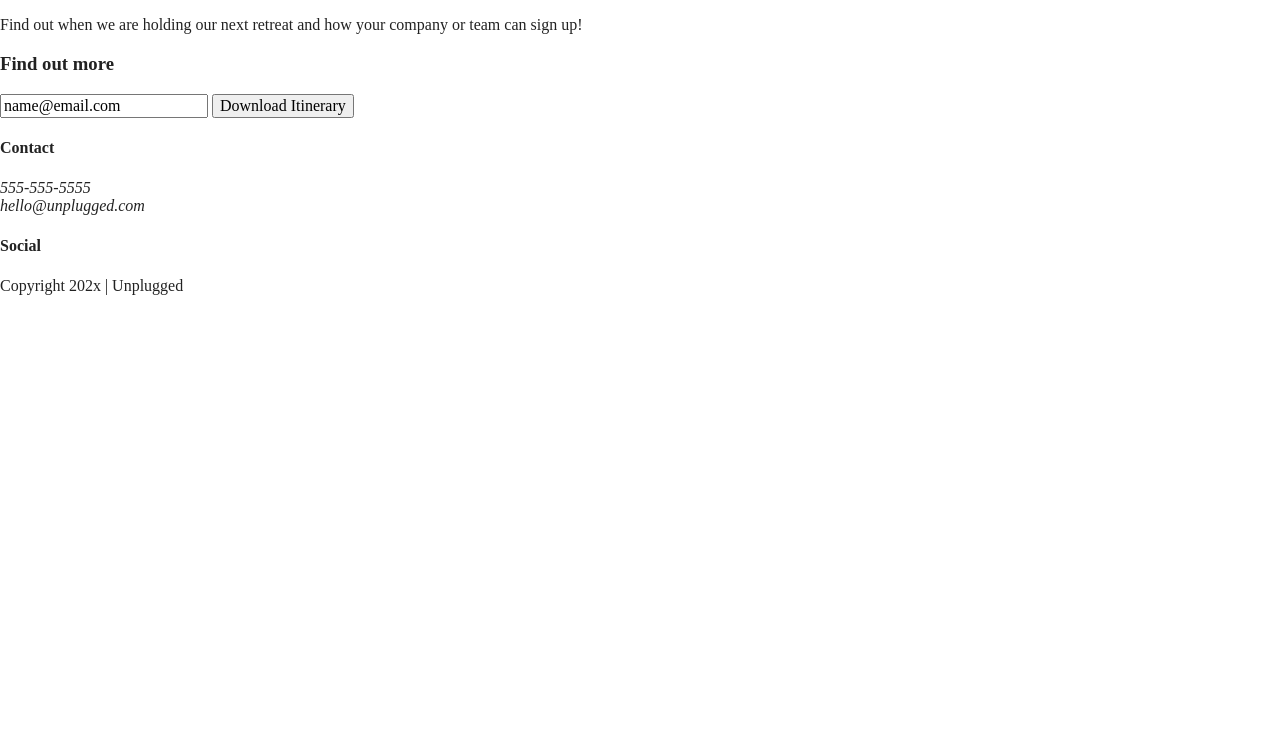
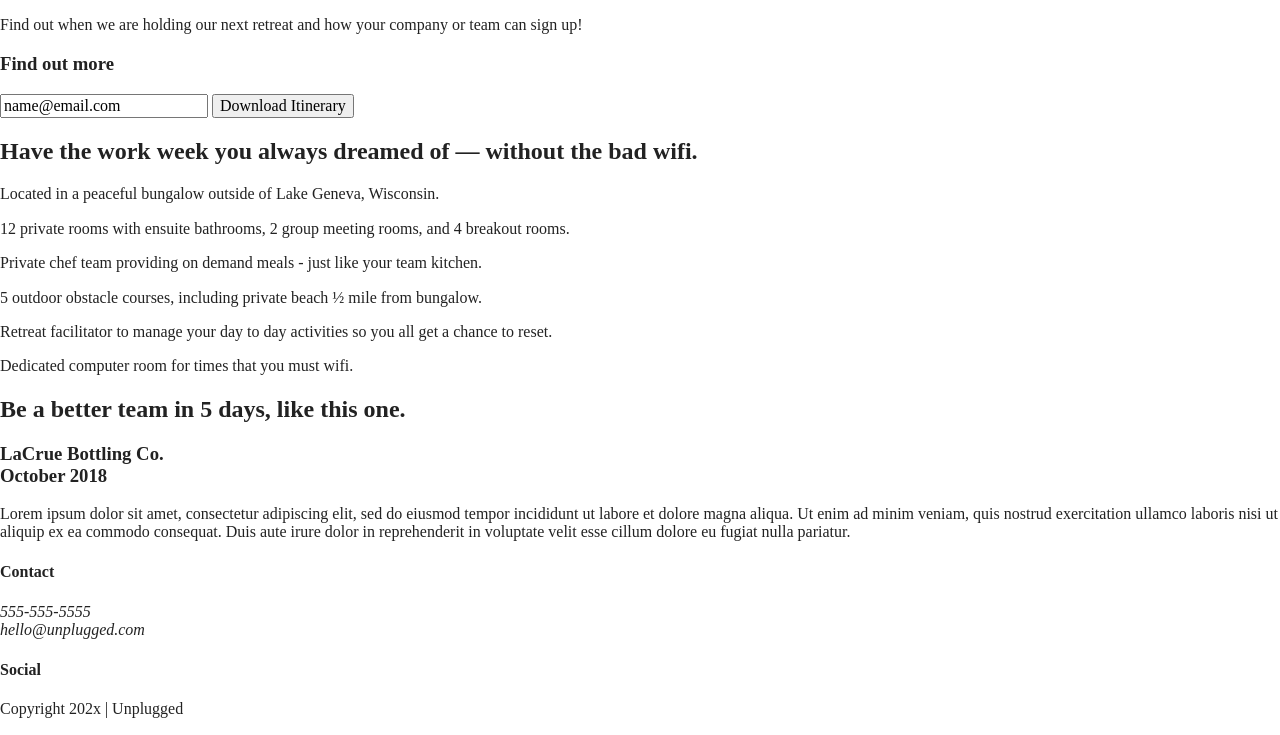
Before and after one commit to ash-asch/unplugged, a website built with Parcel: page index.html in a window 1280 px wide. Shown: the part 176-911 px from the top of the page. Before the commit the page ends 800 px from the top, so only its background shows below. Built offline with nearby package versions, Linux system fonts and the light colour scheme.

Commit message:
commit all content for homepage

```diff
--- a/index.html
+++ b/index.html
@@ -54,14 +54,71 @@
           <h3>Want to join the next retreat?</h3>
           <p>Find out when we are holding our next retreat and how your company or team can sign up!
           </p>
-          </div>
-          <div class= "form">
-            <h3>Find out more</h3>
-            <input type="text" name="name" value="name@email.com">
-            <input type="button" value="Download Itinerary">
-          </div>
         </div>
+        <div class="form">
+          <h3>Find out more</h3>
+          <input type="text" name="name" value="name@email.com">
+          <input type="button" value="Download Itinerary">
+        </div>
+      </div>
     </aside>
+
+    <section class="features">
+      <div class="content-wrapper">
+        <h2>Have the work week you always dreamed of — without the bad wifi.</h2>
+
+        <div class="features-items">
+          <article>
+            <p class="fontawesome-icons"></p>
+            <p class="features-item-description">Located in a peaceful bungalow outside of Lake Geneva, Wisconsin.
+            </p>
+          </article>
+          <article>
+            <p class="fontawesome-icons"></p>
+            <p class="features-item-description">12 private rooms with ensuite bathrooms, 2 group meeting rooms, and 4
+              breakout rooms.
+            </p>
+          </article>
+          <article>
+            <p class="fontawesome-icons"></p>
+            <p class="features-item-description">Private chef team providing on demand meals - just like your team
+              kitchen.
+            </p>
+          </article>
+          <article>
+            <p class="fontawesome-icons"></p>
+            <p class="features-item-description">5 outdoor obstacle courses, including private beach ½ mile from
+              bungalow.
+            </p>
+          </article>
+          <article>
+            <p class="fontawesome-icons"></p>
+            <p class="features-item-description">Retreat facilitator to manage your day to day activities so you all get
+              a chance to reset.
+            </p>
+          </article>
+          <article>
+            <p class="fontawesome-icons"></p>
+            <p class="features-item-description">Dedicated computer room for times that you must wifi.
+            </p>
+          </article>
+        </div>
+      </div>
+    </section>
+    <section class="reviews">
+      <div class="content-wrapper">
+        <h2>Be a better team in 5 days, like this one.
+        </h2>
+        <article>
+          <h3>LaCrue Bottling Co.<br>
+            October 2018</h3>
+            <p> Lorem ipsum dolor sit amet, consectetur adipiscing elit, sed do eiusmod tempor incididunt ut labore et dolore
+              magna aliqua. Ut enim ad minim veniam, quis nostrud exercitation ullamco laboris nisi ut aliquip ex ea commodo
+              consequat. Duis aute irure dolor in reprehenderit in voluptate velit esse cillum dolore eu fugiat nulla
+              pariatur.</p>
+        </article>
+      </div>
+    </section>
 
   </main>
 
```
